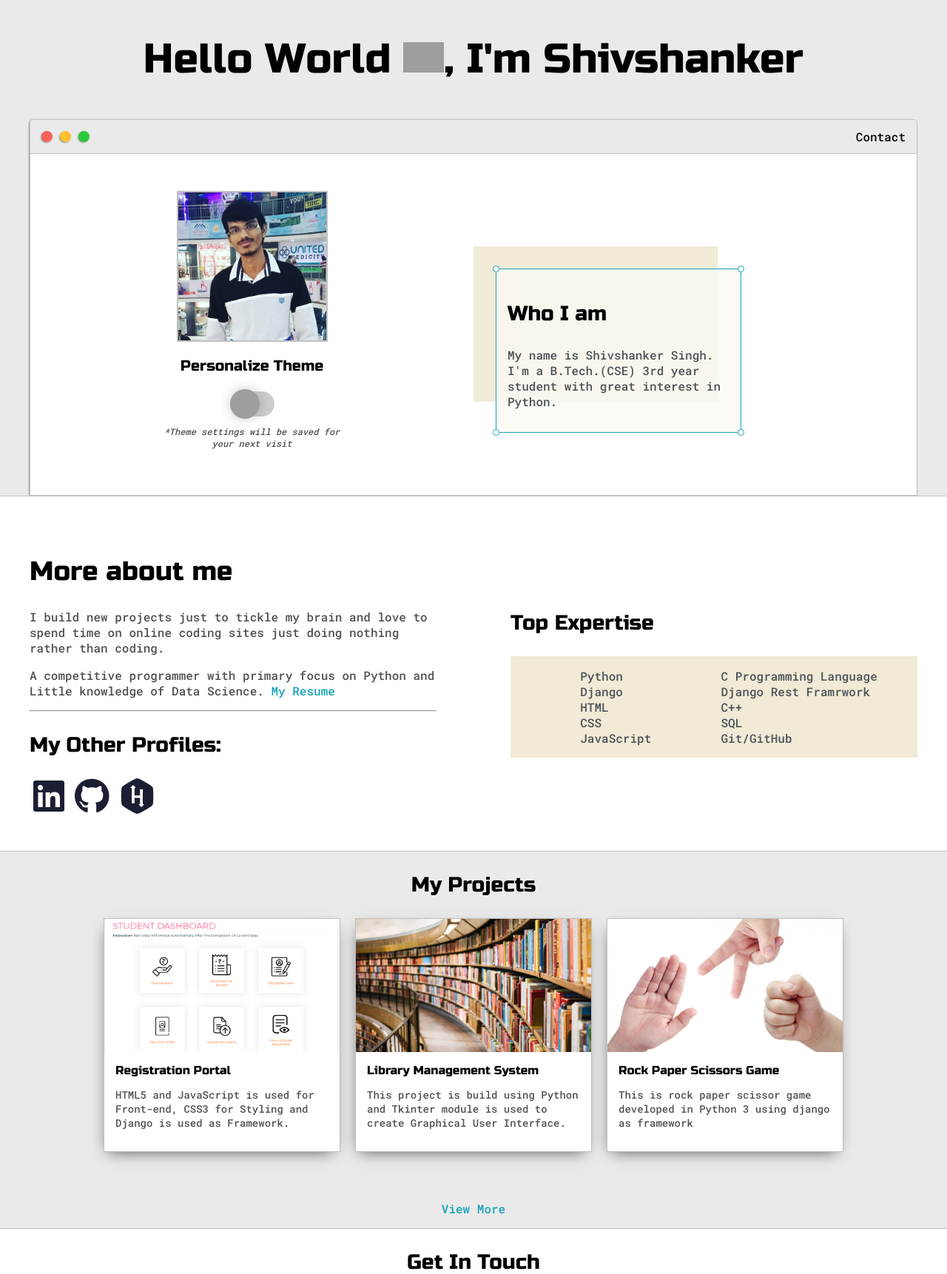
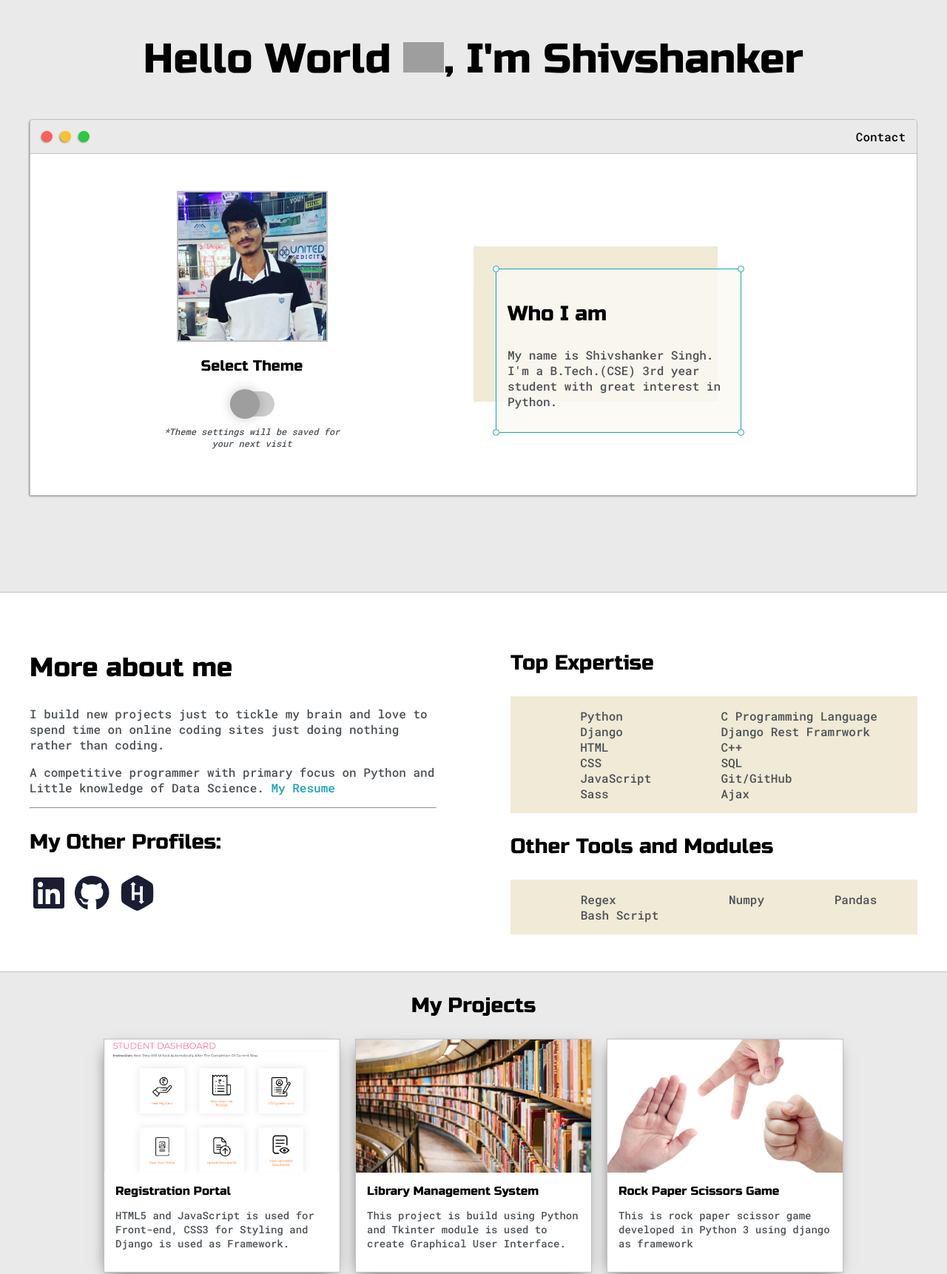
Before and after one commit to the-brainiac/portfolio, a Django app: page / in a window 1280 px wide. Shown: the top 1722 px of the page at 74% size. Run offline with Django 3.2, Linux system fonts and the light colour scheme; data comes from the database, SQL or seed files in the repository; some libraries are stand-ins or nearby versions; grey boxes are pictures that could not be loaded.

Commit message:
added gitignore and modified css

```diff
--- a/portfolio/settings.py
+++ b/portfolio/settings.py
@@ -134,7 +134,7 @@ STATIC_ROOT = os.path.join(BASE_DIR, 'staticfiles')
 STATICFILES_DIRS = [
     os.path.join(BASE_DIR, 'static')
 ]
-
+MEDIA_URL = '/media/'
 MEDIA_ROOT = os.path.join(BASE_DIR, 'media')
 
 EMAIL_BACKEND = 'django.core.mail.backends.smtp.EmailBackend'
--- a/static/css/default.css
+++ b/static/css/default.css
@@ -63,7 +63,9 @@ h6 { font-size: 16px;}
 	border-bottom:1px solid var(--borderColor);
 	overflow:auto;
 }
-
+#intro-container{
+	height: 100vh;
+}
 .s2{
 	background-color: var(--secondaryColor);
 	border-bottom:1px solid var(--borderColor);
@@ -365,7 +367,7 @@ h6 { font-size: 16px;}
 }
 
 
-#skills{
+.skills{
 	display: flex;
 	justify-content: space-evenly;
 	background-color: var(--previewShadow);
--- a/templates/base/index.html
+++ b/templates/base/index.html
@@ -46,7 +46,7 @@
     <link id="theme-style" rel="stylesheet" type="text/css" href="" />
   </head>
   <body>
-    <section class="s1">
+    <section class="s1" id="intro-container">
       <div class="main-container">
         <div class="greeting-wrapper">
           <h1>
@@ -64,7 +64,7 @@
           <div class="left-column">
             <img id="profile_pic" src="{% static 'images/shiv.jpg' %}" />
             <h5 style="text-align: center; line-height: 0">
-              Personalize Theme
+              Select Theme
             </h5>
 
             <div id="theme-options-wrapper">
@@ -145,13 +145,14 @@
           <div class="top-skills">
             <h3>Top Expertise</h3>
 
-            <div id="skills">
+            <div class="skills" id="skills">
               <ul>
                 <li>Python</li>
                 <li>Django</li>
                 <li>HTML</li>
                 <li>CSS</li>
                 <li>JavaScript</li>
+                <li>Sass</li>
               </ul>
 
               <ul>
@@ -160,8 +161,25 @@
                 <li>C++</li>
                 <li>SQL</li>
                 <li>Git/GitHub</li>
+                <li>Ajax</li>
               </ul>
             </div>
+            <div class="top-skills">
+              <h3>Other Tools and Modules</h3>
+
+              <div class="skills">
+                <ul>
+                  <li>Regex</li>
+                  <li>Bash Script</li>
+                </ul>
+
+                <ul>
+                  <li>Numpy</li>
+                </ul>
+                <ul>
+                  <li>Pandas</li>
+                </ul>
+              </div>
             <!-- <img id="social_img" src="{% static 'images/Screenshot from 2020-09-28 16-18-27.png' %}"> -->
           </div>
         </div>
```
Also changed, not shown: 1 other file.
